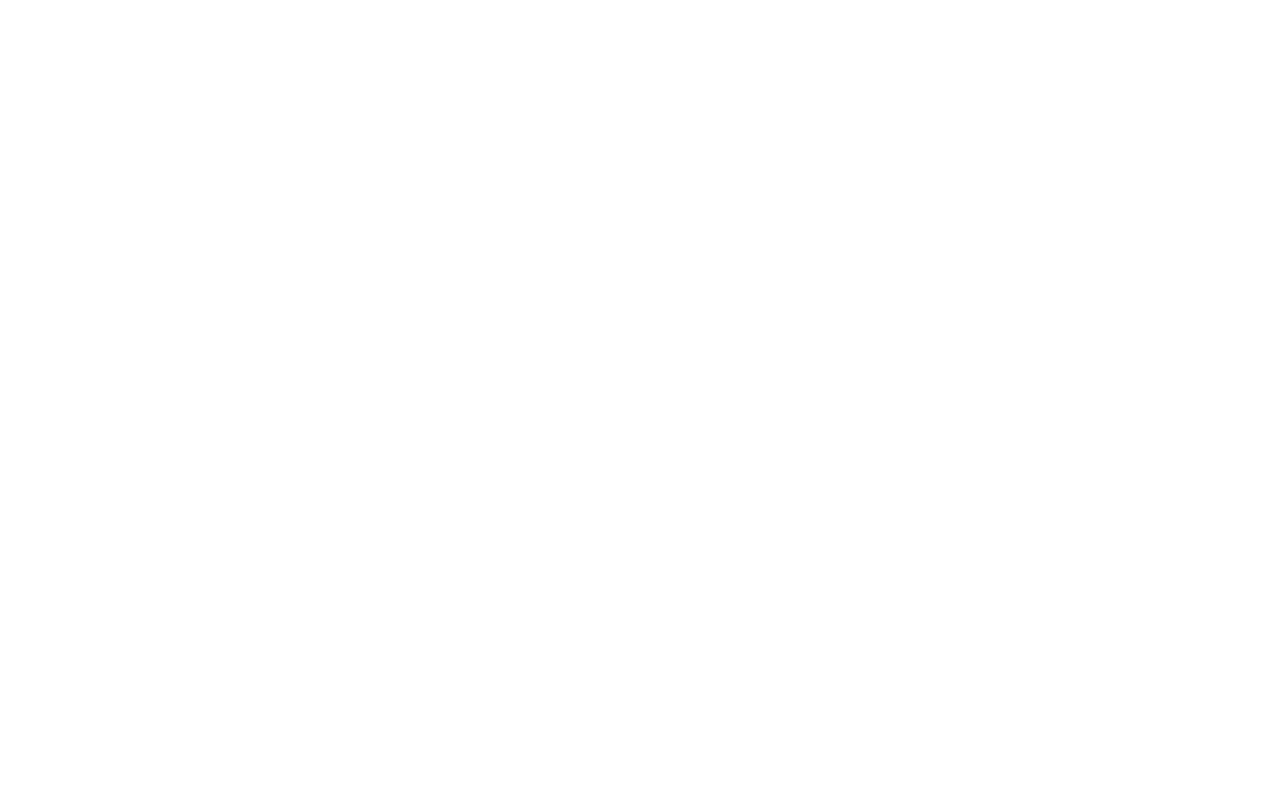
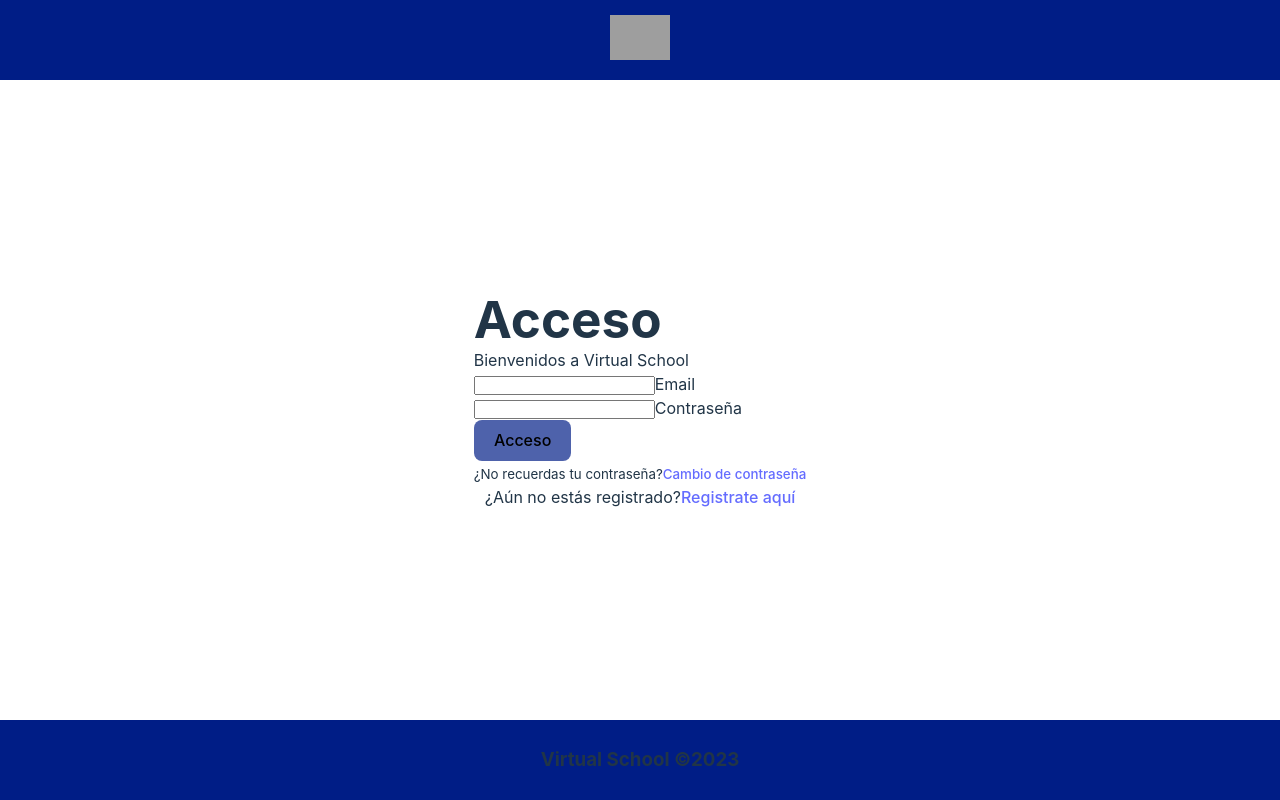
Before and after one commit to 12jaime12/VirtualSchool, a React (Vite) app: page /login in a window 1280 px wide. Before the commit this address had no page. Built offline with nearby package versions, Linux system fonts and the light colour scheme; grey boxes are pictures that could not be loaded.

Commit message:
avances dia 3

```diff
--- a/src/hooks/useLoginError.jsx
+++ b/src/hooks/useLoginError.jsx
@@ -1,4 +1,4 @@
-import Swal from "";
+import Swal from "sweetalert2";
 
 const useLoginError = (res, setLoginOk, userlogin) => {
   if (res?.status == 200) {
--- a/src/main.jsx
+++ b/src/main.jsx
@@ -7,6 +7,7 @@
 import Register from "./pages/Register/Register.jsx";
 import Home from "./pages/Home/Home.jsx";
 import CheckCode from "./pages/CheckCode/CheckCode.jsx";
+import Login from "./pages/Login/Login.jsx";
 
 ReactDOM.createRoot(document.getElementById("root")).render(
   <React.StrictMode>
@@ -15,6 +16,7 @@
         <Routes>
           <Route path="/" element={<App />}>
             <Route index element={<Home />} />
+            <Route path="/login" element={<Login />} />
             <Route path="/register" element={<Register />} />
             <Route path="/verifyCode" element={<CheckCode />} />
           </Route>
--- a/src/pages/Home/Home.jsx
+++ b/src/pages/Home/Home.jsx
@@ -16,7 +16,7 @@
           <h1 className="titleHome">
             Por favor registrese para poder acceder a la pagina
           </h1>
-          <button className="btn" onClick={() => navigate("/register")}>
+          <button className="btn" onClick={() => navigate("/login")}>
             IR A LOGIN
           </button>
         </>
--- a/src/pages/Login/Login.jsx
+++ b/src/pages/Login/Login.jsx
@@ -2,8 +2,9 @@
 import { useForm } from "react-hook-form";
 import { useAuth } from "../../contexts/authContext";
 import { Link, Navigate } from "react-router-dom";
-import { useEffect, useState } from "react";
+import React, { useEffect, useState } from "react";
 import { login } from "../../service/API_proyect/user.service";
+import useLoginError from "../../hooks/useLoginError";
 
 const Login = () => {
   const { register, handleSubmit } = useForm();
@@ -35,7 +36,7 @@
       <div className="form-container">
         <h1>Acceso</h1>
         <p>Bienvenidos a Virtual School</p>
-        <form onSummit={handleSubmit(formSubmit)}>
+        <form onSubmit={handleSubmit(formSubmit)}>
           <div className="email-container form-group">
             <input
               className="input-user"
```
